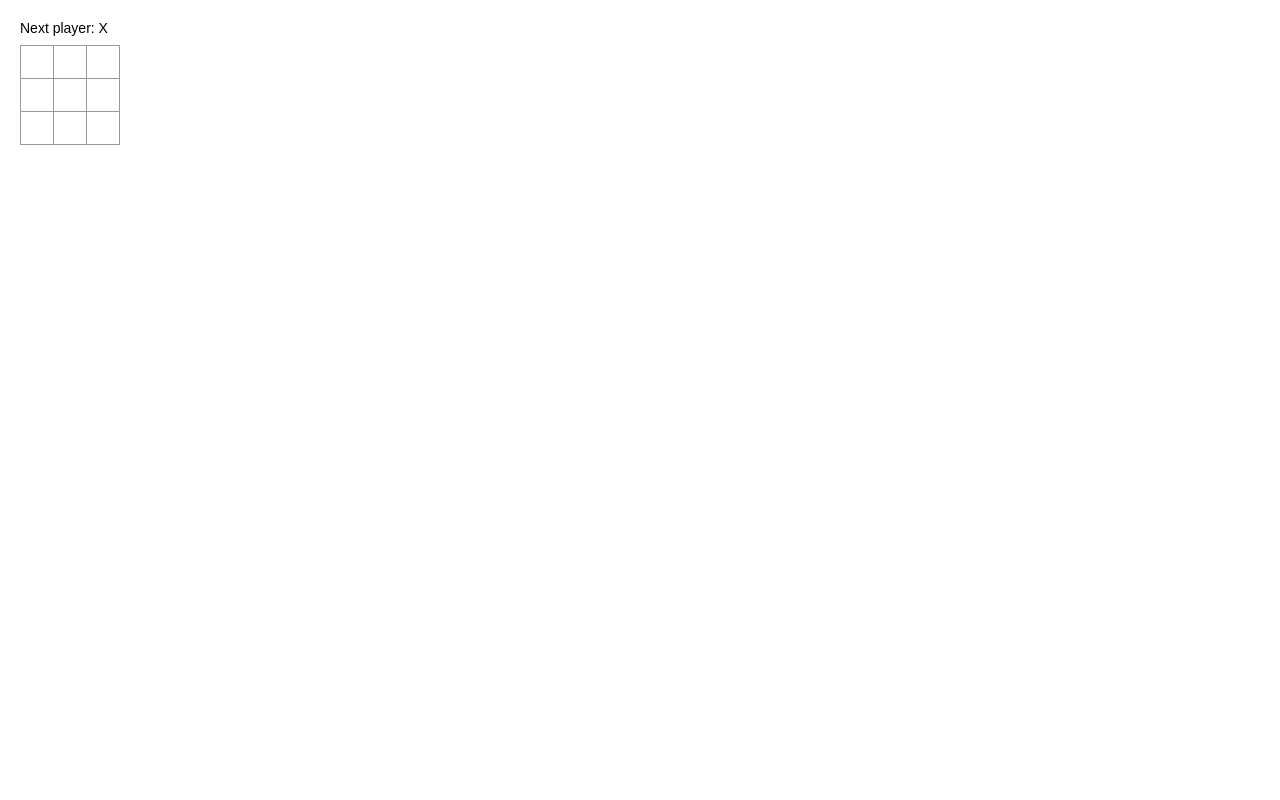
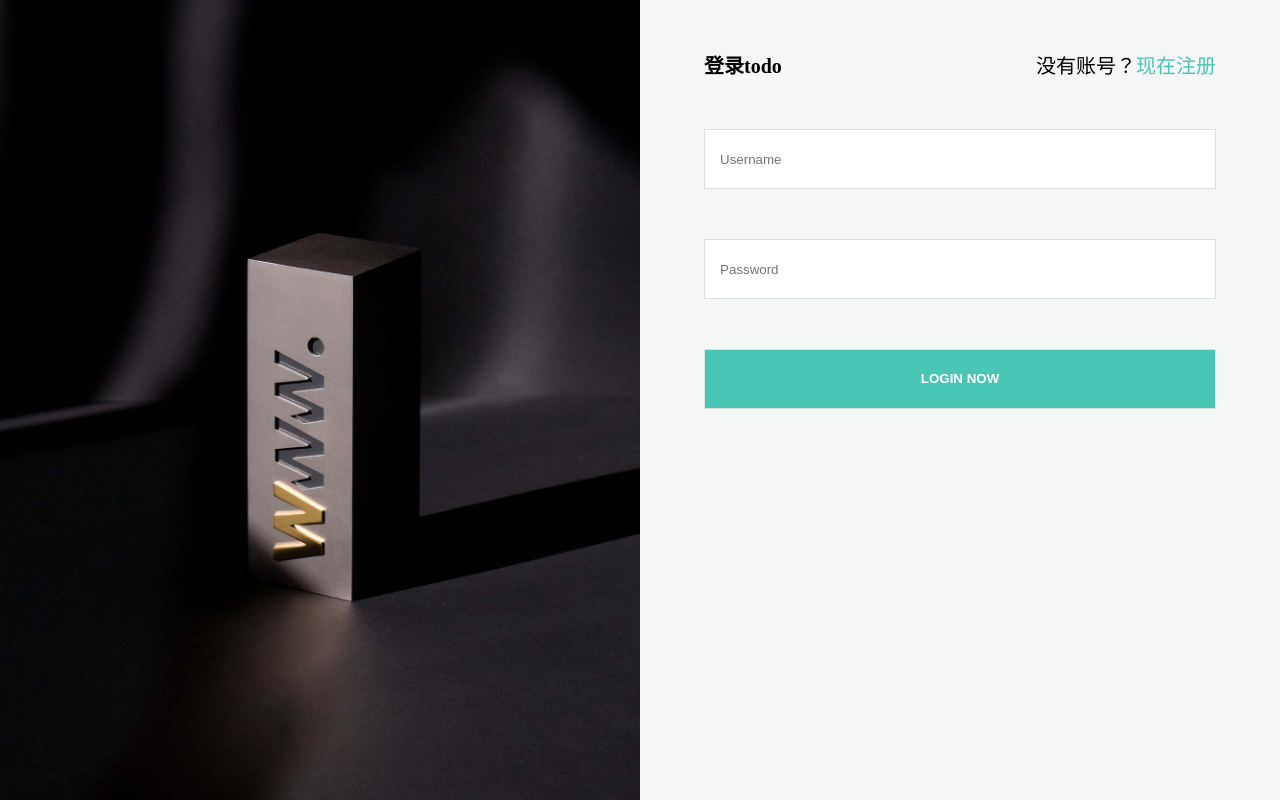
Before and after one commit to tefrp19/todo-react, a React (Create React App) app: page / in a window 1280 px wide. Built offline with nearby package versions, Linux system fonts and the light colour scheme.

Commit message:
登录页

```diff
--- a/public/index.html
+++ b/public/index.html
@@ -24,7 +24,7 @@
       work correctly both with client-side routing and a non-root public URL.
       Learn how to configure a non-root public URL by running `npm run build`.
     -->
-    <title>React Game App</title>
+    <title>todo</title>
   </head>
   <body>
     <noscript>You need to enable JavaScript to run this app.</noscript>
--- /dev/null
+++ b/src/components/App.jsx
@@ -0,0 +1,8 @@
+import PreHome from "./PreHome";
+
+export default function App() {
+
+    return <div>
+        <PreHome/>
+    </div>
+}
--- /dev/null
+++ b/src/components/PreHome/index.css
@@ -0,0 +1,87 @@
+@import url(../rest.css);
+
+main {
+    height: 100vh;
+    width: 100vw;
+    display: flex;
+}
+
+a {
+    transition: all 0.5s;
+    color: #49c5b6;
+}
+
+a:hover {
+    color: #000;
+}
+
+.cover {
+    width: 50%;
+    height: 100%;
+    background: url("./img/loginCover.jpg");
+    background-size: cover;
+    background-position: center;
+}
+
+.wrapper {
+    display: flex;
+    background-color: #f4f7f6;
+    justify-content: center;
+    flex-grow: 1;
+}
+
+.container {
+    width: 80%;
+    margin-top: 50px;
+}
+
+.container .header {
+    display: flex;
+    justify-content: space-between;
+    font-size: 1.25rem;
+}
+
+.text-input {
+    display: block;
+    height: 60px;
+    width: 100%;
+    padding: 0 15px;
+    margin-top: 50px;
+    background-color: #fff;
+    border: 1px solid #dbe0df;
+}
+
+/* input 的边框是 outline */
+.text-input:focus {
+    outline: none;
+}
+
+.login-btn {
+    font-weight: bold;
+    text-align: center;
+    line-height: 100%;
+    background-color: #49c5b6;
+    color: #fff;
+    transition: all .5s;
+}
+
+.login-btn:hover {
+    cursor: pointer;
+    background-color: #42ab9e;
+}
+
+@media screen and (max-width: 768px) {
+    .wrapper {
+        width: 100%;
+    }
+
+    .cover {
+        display: none;
+    }
+
+    .container {
+        width: 80vw;
+        margin-top: 50px;
+    }
+
+}
--- /dev/null
+++ b/src/components/PreHome/index.jsx
@@ -0,0 +1,35 @@
+import './index.css'
+import {useState} from "react";
+
+export default function PreHome() {
+    const [isLoginPage, setIsLoginPage] = useState(true) // 当前页面是登录页或者注册页
+    document.title = isLoginPage ? '登录todo' : '注册todo'
+
+    return <main>
+        <div className="cover"/>
+        <div className="wrapper">
+            <div className="container">
+                <div className="header">
+                    <div>
+                        <strong>{isLoginPage ? '登录' : '注册'}todo</strong>
+                    </div>
+                    {isLoginPage ?
+                        <div>
+                            没有账号？<a href="#" onClick={() => setIsLoginPage(!isLoginPage)}>现在注册</a>
+                        </div> :
+                        <div>
+                            已有账号？<a href="#" onClick={() => setIsLoginPage(!isLoginPage)}>现在登录</a>
+                        </div>
+                    }
+                </div>
+
+                <form className="login" action="http://127.0.0.1:8000/login" method="post">
+                    <input className="text-input" type="text" placeholder="Username" name="username"/>
+                    <input className="text-input" type="password" placeholder="Password" name="password"/>
+                    <button className="text-input login-btn">{isLoginPage ? 'LOGIN NOW' : 'REGISTER NOW'}</button>
+                </form>
+            </div>
+        </div>
+    </main>
+
+}
--- /dev/null
+++ b/src/components/rest.css
@@ -0,0 +1,26 @@
+* {
+    margin: 0;
+    padding: 0;
+    box-sizing: border-box;
+    /* 去掉轮廓 */
+    outline: none;
+}
+
+a {
+    text-decoration: none;
+}
+
+ol,
+ul {
+    list-style: none;
+}
+
+input {
+    outline: none;
+    border: none;
+}
+
+button {
+    outline: none;
+    border: none;
+}
--- a/src/index.js
+++ b/src/index.js
@@ -1,89 +1,8 @@
 import React from 'react';
-import ReactDOM from 'react-dom';
-import './index.css';
-
-class Square extends React.Component {
-    render() {
-        return (
-            <button
-                className="square"
-                onClick={() => {
-                    this.props.onClick()
-                }}>
-                {this.props.value}
-            </button>
-        );
-    }
-}
-
-class Board extends React.Component {
-    constructor(props) {
-        super(props);
-        this.state = {
-            squares: Array(9).fill(null),
-        }
-    }
-
-    handleClick(i) {
-        const squares=this.state.squares.splice()
-        squares[i]='X'
-        this.setState({squares})
-        console.log(i)
-    }
-
-    renderSquare(i) {
-        return (
-            <Square
-                value={this.state.squares[i]}
-                onClick={() => this.handleClick(i)}
-            />
-        )
-    }
-
-    render() {
-        const status = 'Next player: X';
-
-        return (
-            <div>
-                <div className="status">{status}</div>
-                <div className="board-row">
-                    {this.renderSquare(0)}
-                    {this.renderSquare(1)}
-                    {this.renderSquare(2)}
-                </div>
-                <div className="board-row">
-                    {this.renderSquare(3)}
-                    {this.renderSquare(4)}
-                    {this.renderSquare(5)}
-                </div>
-                <div className="board-row">
-                    {this.renderSquare(6)}
-                    {this.renderSquare(7)}
-                    {this.renderSquare(8)}
-                </div>
-            </div>
-        );
-    }
-
-}
-
-class Game extends React.Component {
-    render() {
-        return (
-            <div className="game">
-                <div className="game-board">
-                    <Board/>
-                </div>
-                <div className="game-info">
-                    <div>{/* status */}</div>
-                    <ol>{/* TODO */}</ol>
-                </div>
-            </div>
-        );
-    }
-}
+import ReactDOM from 'react-dom/client';
+import App from '../src/components/App'
 
 // ========================================
 
 const root = ReactDOM.createRoot(document.getElementById("root"));
-root.render(<Game/>);
+root.render(<App />);
```
Also changed, not shown: src/components/PreHome/img/loginCover.jpg (added), src/components/PreHome/loginForm.jsx (added), 1 other file (tests, documents, lock files or other folders).
